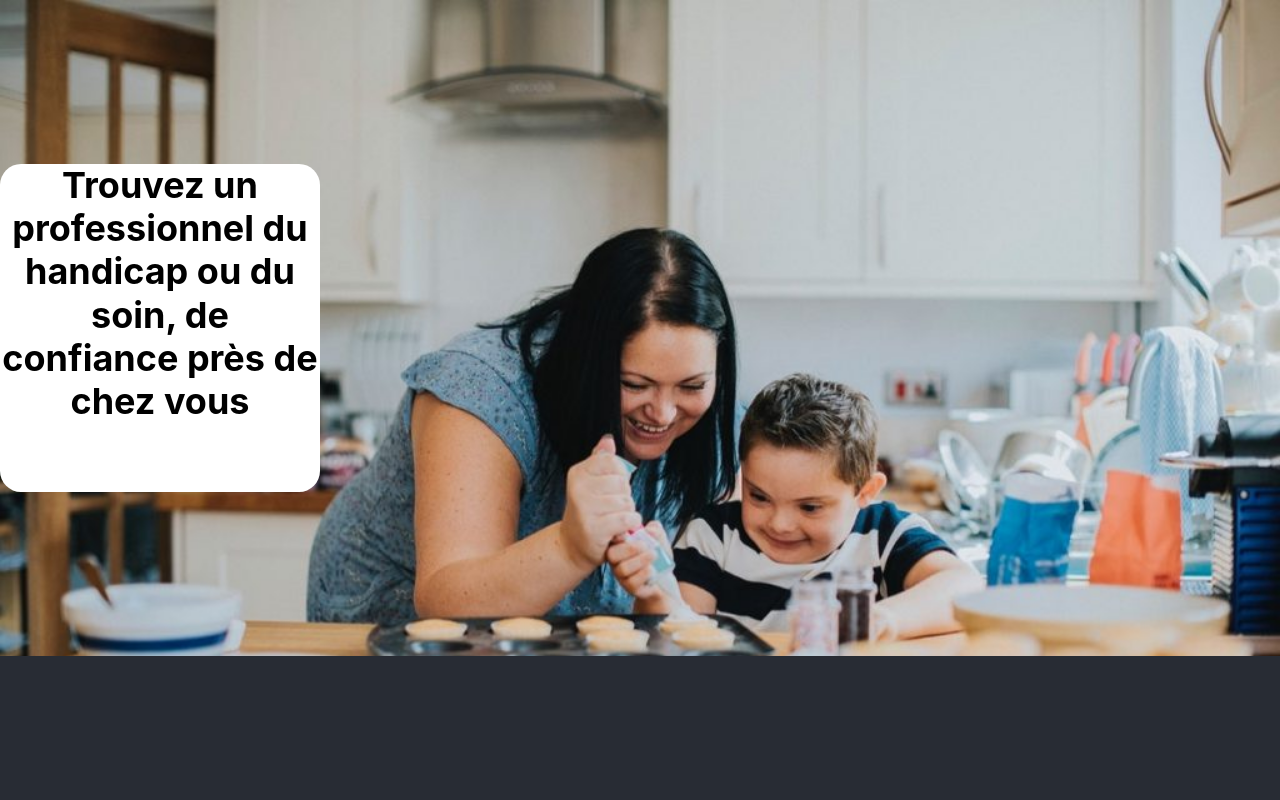
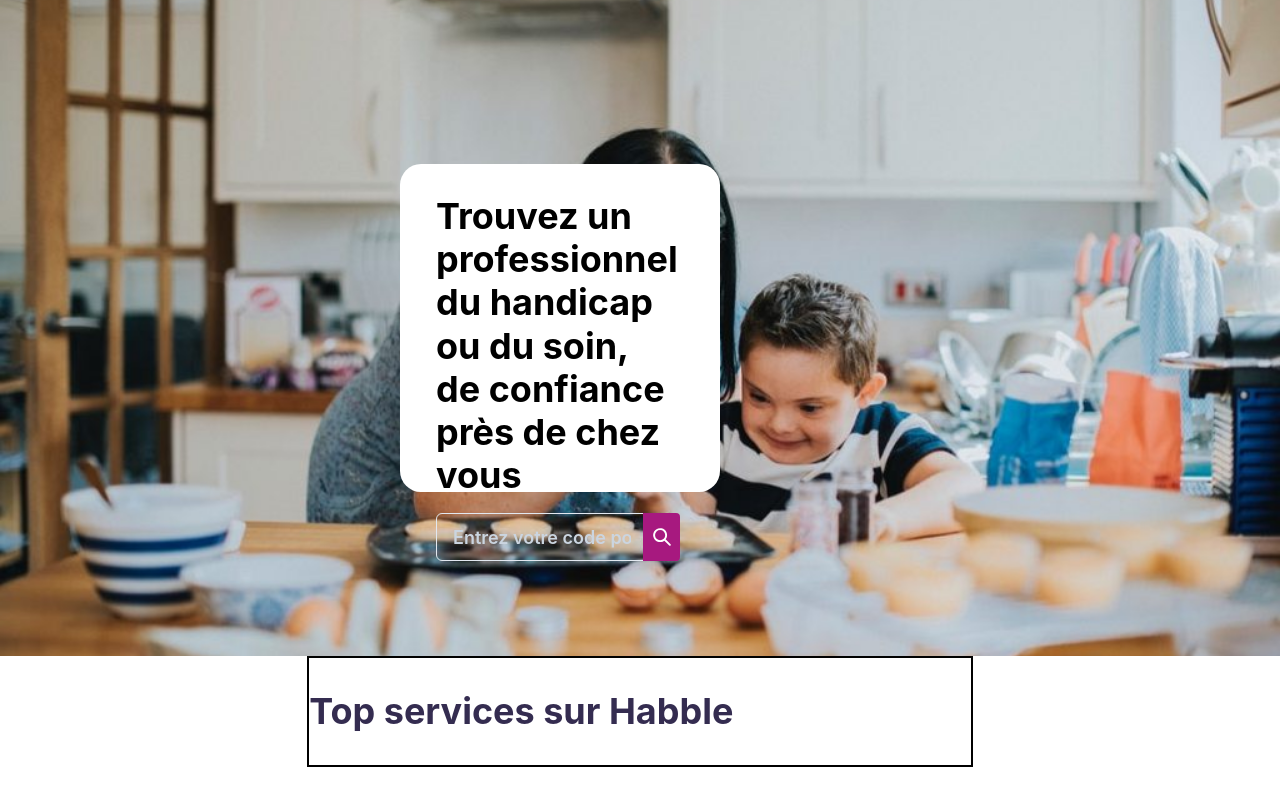
Before and after one commit to Zakari-B/Projet_WCS_3_Habble, a React (Vite) app in the folder frontend/: page / in a window 1280 px wide. Built offline with nearby package versions, Linux system fonts and the light colour scheme.

Commit message:
img finished start working on top services

```diff
--- a/frontend/package.json
+++ b/frontend/package.json
@@ -10,6 +10,7 @@
     "fix": "prettier --write . && eslint --fix --ext .jsx ."
   },
   "dependencies": {
+    "@chakra-ui/icons": "^2.0.1",
     "@chakra-ui/react": "^2.1.0",
     "@emotion/react": "^11.9.0",
     "@emotion/styled": "^11.8.1",
--- a/frontend/src/App.css
+++ b/frontend/src/App.css
@@ -12,9 +12,9 @@ code {
     monospace;
 }
 
-.App {
+/* .App {
   text-align: center;
-}
+} */
 
 .App-logo {
   height: 40vmin;
@@ -28,11 +28,8 @@ code {
 }
 
 .App-header {
-  background-color: #282c34;
+  background-color: white;
   min-height: 100vh;
-  flex-direction: column;
-  align-items: center;
-  justify-content: center;
   font-size: calc(10px + 2vmin);
   color: white;
 }
--- a/frontend/src/pages/LandingPage.jsx
+++ b/frontend/src/pages/LandingPage.jsx
@@ -1,26 +1,67 @@
-import { Box, Heading } from "@chakra-ui/react";
+import {
+  Box,
+  Heading,
+  Input,
+  Flex,
+  InputRightElement,
+  InputGroup,
+} from "@chakra-ui/react";
+import { SearchIcon } from "@chakra-ui/icons";
 
 import HomeImg from "../assets/habble-bkg-1024x684.jpg";
 
 export default function LandingPage() {
   return (
+    <Flex flexDir="column" alignItems="center">
       <Box
         w="100%"
         h="82.0021299254526vh"
-      position="absolute"
         bgImage={HomeImg}
         objectFit="contain"
         bgRepeat="no-repeat"
         bgSize="cover"
         display="flex"
         alignItems="center"
+        bgPos="center"
       >
-      <Box w="25%" h="50%" bgColor="white" borderRadius="21px" color="black">
-        <Heading as="h1">
-          Trouvez un professionnel du handicap ou du soin, de confiance près de
-          chez vous
+        <Box
+          w="25%"
+          h="50%"
+          p="1.938rem 2.5rem 2.625rem 2.25rem"
+          ml="25rem"
+          bgColor="white"
+          borderRadius="21px"
+          color="black"
+          textAlign="left"
+        >
+          <Heading as="h1" font-size="calc(1.5rem + 1.5vw)" pb="1rem">
+            Trouvez un <span>professionnel</span> du <span>handicap</span> ou du{" "}
+            <span>soin</span>, de confiance près de chez vous
+          </Heading>
+          <InputGroup borderRadius="4px 0 0 4px" size="lg">
+            <Input
+              placeholder="Entrez votre code postal"
+              _placeholder={{
+                color: "gray.300",
+                fontWeight: "semibold",
+              }}
+            />
+            <InputRightElement
+              borderRadius="0 4px 4px 0"
+              w="15%"
+              bgColor="#a7197f"
+              _hover={{ bgColor: "#342c50" }}
+              children={<SearchIcon color="white" />}
+            />
+            *
+          </InputGroup>
+        </Box>
+      </Box>
+      <Box w="52vw" border="2px solid black">
+        <Heading as="h2" m="2rem 0 2rem 0" color="#342c50">
+          Top services sur Habble
         </Heading>
       </Box>
-    </Box>
+    </Flex>
   );
 }
--- a/frontend/src/themes/theme.js
+++ b/frontend/src/themes/theme.js
@@ -15,6 +15,10 @@ const theme = extendTheme({
       light: "#5F3984",
       average: "#342C50",
       dark: "#150A33",
+    },
+    gradient: {
+      purplePink:
+        "linear-gradient(90deg, rgba(103,63,192,1) 0%, rgba(212,51,150,1) 100%)",
     },
   },
   components: {
```
Also changed, not shown: 1 other file (tests, documents, lock files or other folders). Lines whose indentation alone changed are shown as unchanged.
